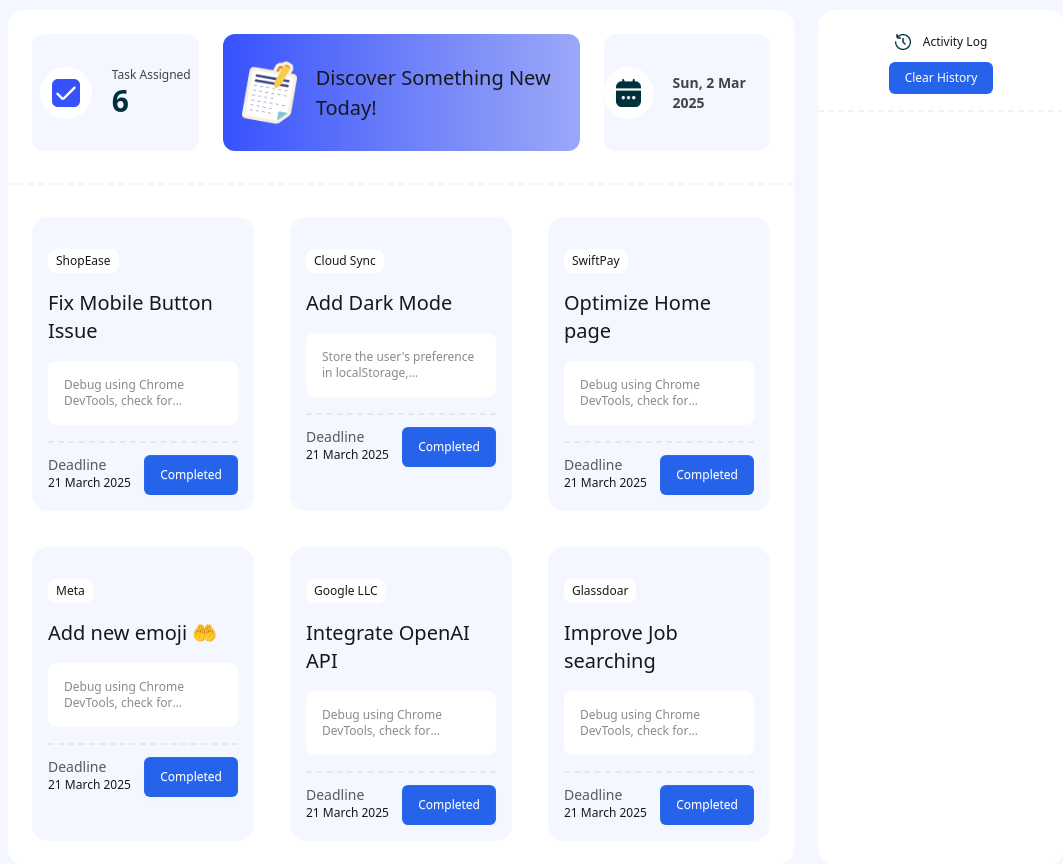
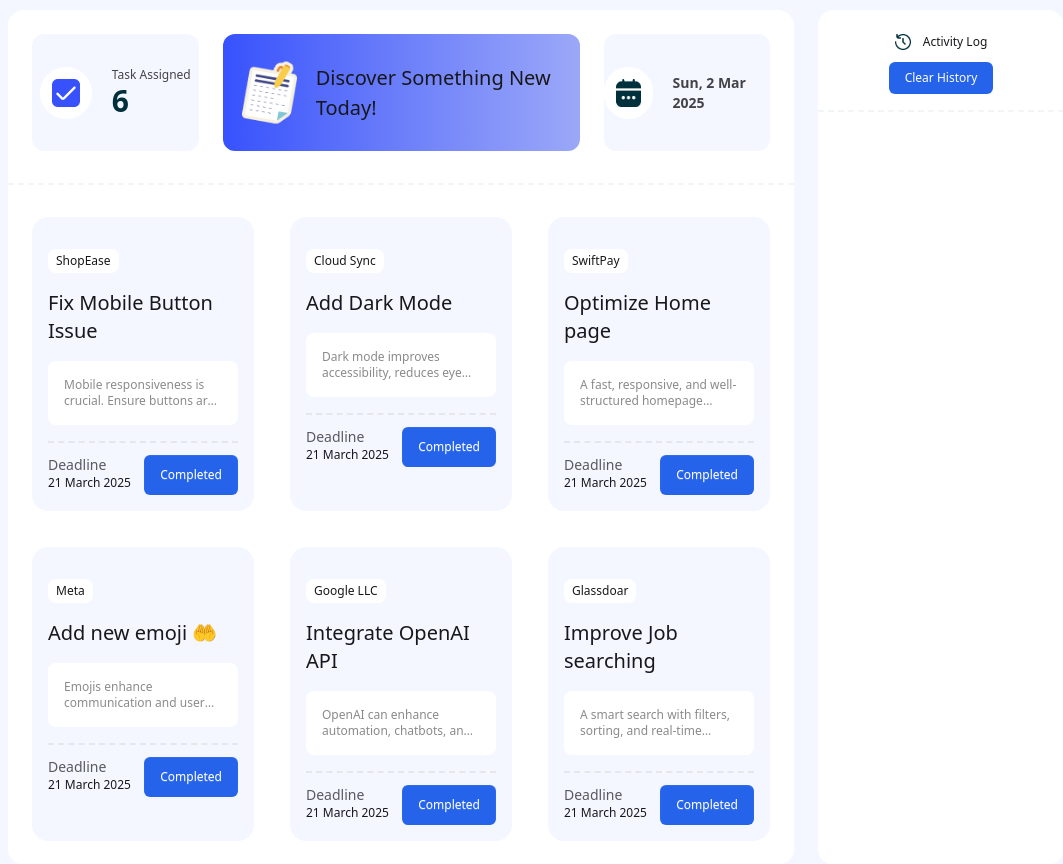
Before and after one commit to Egloo13/assginment-five, a plain HTML site: page index.html in a window 1280 px wide. Shown: the part 126-990 px from the top of the page, without its empty margins (104-1167 px from the left). Drawn offline with nearby package versions, Linux system fonts and the light colour scheme.

Commit message:
some data is added

```diff
--- a/index.html
+++ b/index.html
@@ -65,7 +65,7 @@
                                 <p class="bg-white px-2 py-1 rounded-lg mt-4 w-fit text-xs">ShopEase</p>
                                 <h3 class="font-medium mt-4 text-xl ">Fix Mobile Button Issue </h3>
                                 <div class=" bg-white mt-4 p-4 rounded-lg text-xs">
-                                    <p class="opacity-50 line-clamp-2 overflow-hidden">Debug using Chrome <br> DevTools, check for overlapping elements, and ensure onClick works properly</p>
+                                    <p class="opacity-50 line-clamp-2 overflow-hidden">Mobile responsiveness is crucial. Ensure buttons are properly sized, clickable, and functional across all devices for a seamless user experience.</p>
                                 </div>
                                 <hr class="mt-4 border-t-2 border-dashed border-gray-200">
                                 <div class="date flex justify-between items-center">
@@ -82,7 +82,7 @@
                                 <p class="bg-white px-2 py-1 rounded-lg mt-4 w-fit text-xs">Cloud Sync</p>
                                 <h3 class="font-medium mt-4 text-xl ">Add Dark Mode </h3>
                                 <div class=" bg-white mt-4 p-4 rounded-lg text-xs">
-                                    <p class="opacity-50 line-clamp-2 overflow-hidden">Store the user's preference in localStorage, <br> update CSS variables dynamically, and apply a smooth transition effect.</p>
+                                    <p class="opacity-50 line-clamp-2 overflow-hidden">Dark mode improves accessibility, reduces eye strain, and enhances aesthetics. Implement a toggle option to let users choose their preferred theme.</p>
                                 </div>
                                 <hr class="mt-4 border-t-2 border-dashed border-gray-200">
                                 <div class="date flex justify-between items-center">
@@ -99,7 +99,7 @@
                                 <p class="bg-white px-2 py-1 rounded-lg mt-4 w-fit text-xs">SwiftPay</p>
                                 <h3 class="font-medium mt-4 text-xl ">Optimize  Home page</h3>
                                 <div class=" bg-white mt-4 p-4 rounded-lg text-xs">
-                                    <p class="opacity-50 line-clamp-2 overflow-hidden">Debug using Chrome <br> DevTools, check for overlapping elements, and ensure onClick works properly</p>
+                                    <p class="opacity-50 line-clamp-2 overflow-hidden">A fast, responsive, and well-structured homepage enhances user experience, improves SEO, and increases engagement. Prioritize performance and intuitive design.</p>
                                 </div>
                                 <hr class="mt-4 border-t-2 border-dashed border-gray-200">
                                 <div class="date flex justify-between items-center">
@@ -116,7 +116,7 @@
                                 <p class="bg-white px-2 py-1 rounded-lg mt-4 w-fit text-xs">Meta</p>
                                 <h3 class="font-medium mt-4 text-xl ">Add new emoji 🤲</h3>
                                 <div class=" bg-white mt-4 p-4 rounded-lg text-xs">
-                                    <p class="opacity-50 line-clamp-2 overflow-hidden">Debug using Chrome <br> DevTools, check for overlapping elements, and ensure onClick works properly</p>
+                                    <p class="opacity-50 line-clamp-2 overflow-hidden">Emojis enhance communication and user engagement. Consider relevant, high-quality emojis that align with your platform’s tone and user preferences.</p>
                                 </div>
                                 <hr class="mt-4 border-t-2 border-dashed border-gray-200">
                                 <div class="date flex justify-between items-center">
@@ -133,7 +133,7 @@
                                 <p class="bg-white px-2 py-1 rounded-lg mt-4 w-fit text-xs">Google LLC</p>
                                 <h3 class="font-medium mt-4 text-xl ">Integrate OpenAI API</h3>
                                 <div class=" bg-white mt-4 p-4 rounded-lg text-xs">
-                                    <p class="opacity-50 line-clamp-2 overflow-hidden">Debug using Chrome <br> DevTools, check for overlapping elements, and ensure onClick works properly</p>
+                                    <p class="opacity-50 line-clamp-2 overflow-hidden">OpenAI can enhance automation, chatbots, and content generation. Ensure secure API integration and optimize response handling for a smooth experience.</p>
                                 </div>
                                 <hr class="mt-4 border-t-2 border-dashed border-gray-200">
                                 <div class="date flex justify-between items-center">
@@ -150,7 +150,7 @@
                                 <p class="bg-white px-2 py-1 rounded-lg mt-4 w-fit text-xs">Glassdoar</p>
                                 <h3 class="font-medium mt-4 text-xl ">Improve Job searching </h3>
                                 <div class=" bg-white mt-4 p-4 rounded-lg text-xs">
-                                    <p class="opacity-50 line-clamp-2 overflow-hidden">Debug using Chrome <br> DevTools, check for overlapping elements, and ensure onClick works properly</p>
+                                    <p class="opacity-50 line-clamp-2 overflow-hidden">A smart search with filters, sorting, and real-time suggestions enhances usability. Optimize performance with efficient database queries and caching.</p>
                                 </div>
                                 <hr class="mt-4 border-t-2 border-dashed border-gray-200">
                                 <div class="date flex justify-between items-center">
```
